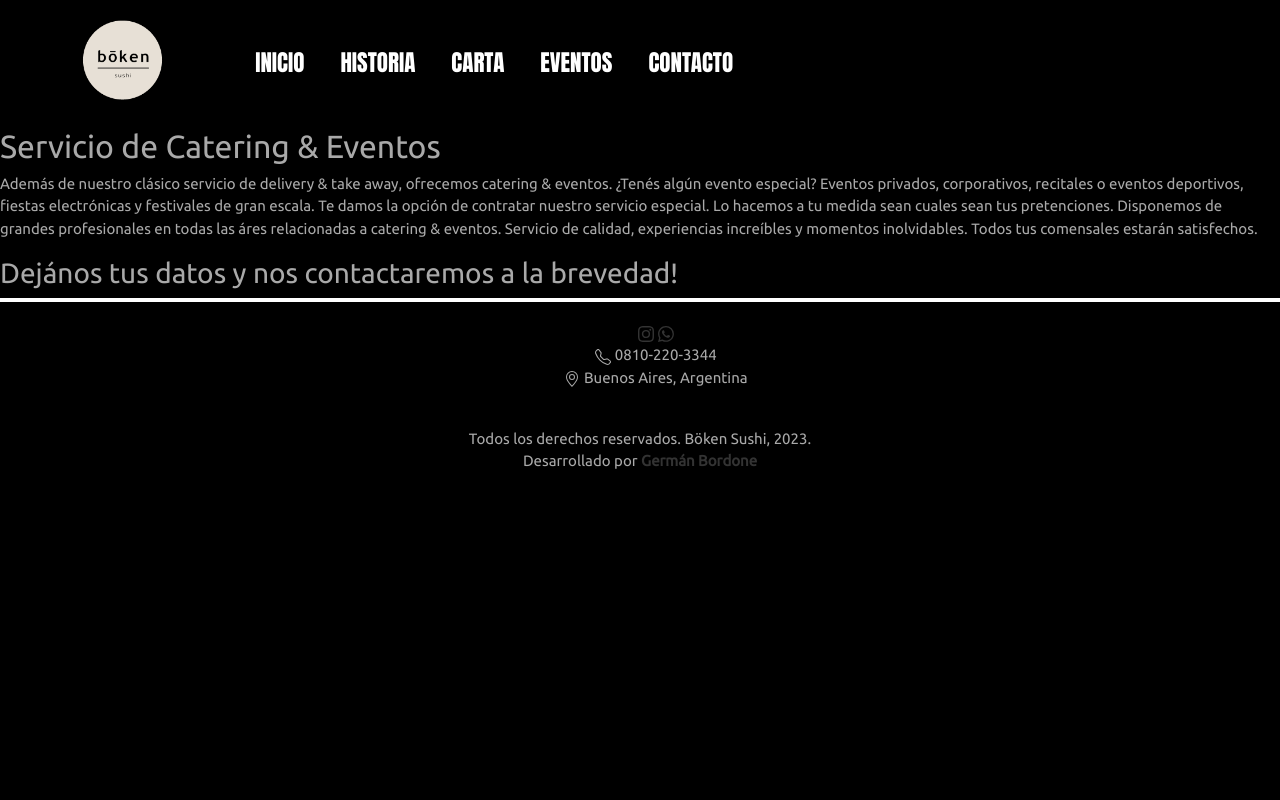
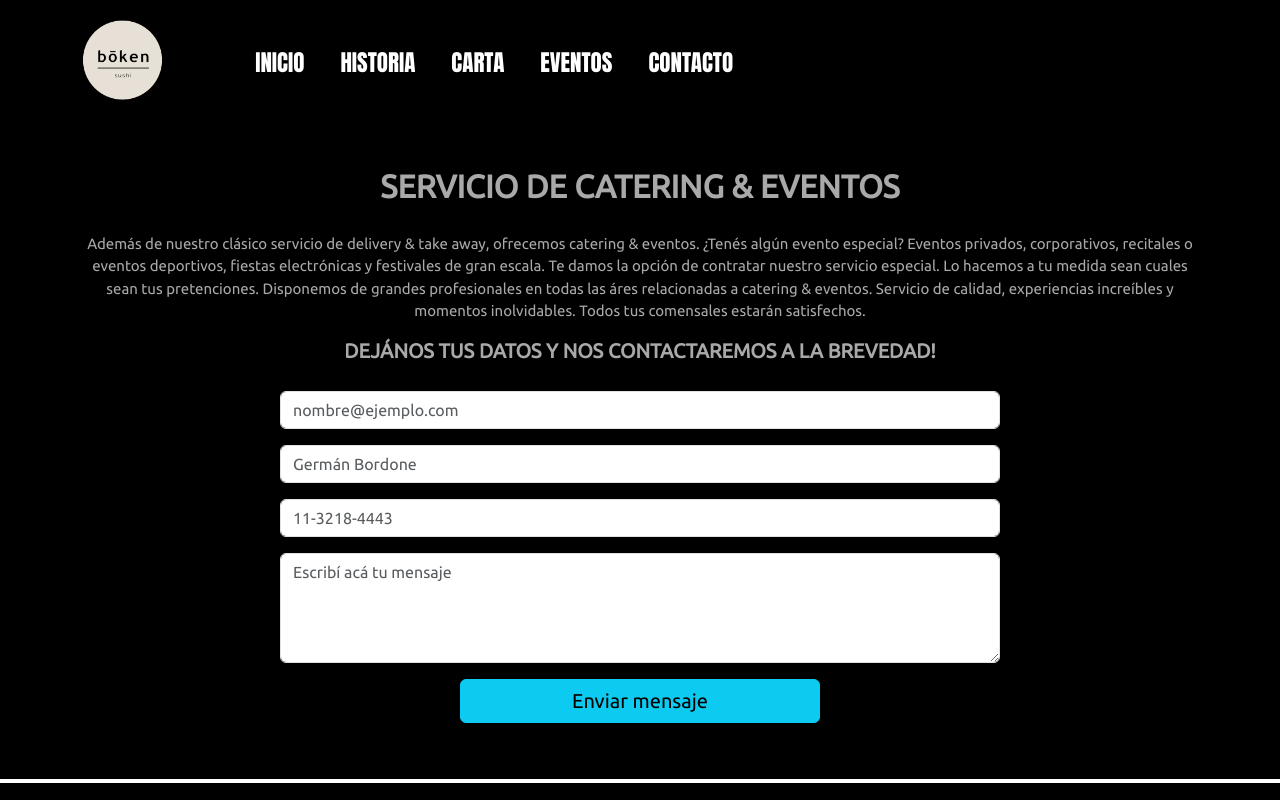
Before and after one commit to gerbordone/proyecto-coder, a plain HTML site: page html/eventos.html in a window 1280 px wide. Shown: the top 800 px of the page. Drawn offline with nearby package versions, Linux system fonts and the light colour scheme.

Commit message:
form eventos y mediaQ

```diff
--- a/html/eventos.html
+++ b/html/eventos.html
@@ -44,15 +44,40 @@
 
     <!-- H2, DESCRIPCIÓN Y H3 + FORM -->
     <main>
+        <div class="mainEventos">
             <h2>Servicio de Catering & Eventos</h2>
-        <p>Además de nuestro clásico servicio de delivery & take away, ofrecemos catering & eventos. ¿Tenés algún evento
-            especial? Eventos privados, corporativos, recitales o eventos deportivos, fiestas electrónicas y festivales
+            <p>Además de nuestro clásico servicio de delivery & take away, ofrecemos catering & eventos. ¿Tenés algún
+                evento
+                especial? Eventos privados, corporativos, recitales o eventos deportivos, fiestas electrónicas y
+                festivales
                 de gran escala. Te damos la opción de contratar nuestro servicio especial. Lo hacemos a tu medida sean
-            cuales sean tus pretenciones. Disponemos de grandes profesionales en todas las áres relacionadas a catering
+                cuales sean tus pretenciones. Disponemos de grandes profesionales en todas las áres relacionadas a
+                catering
                 & eventos. Servicio de calidad, experiencias increíbles y momentos inolvidables. Todos tus comensales
                 estarán satisfechos.</p>
             <h3>Dejános tus datos y nos contactaremos a la brevedad!</h3>
             <!-- FORMULARIO -->
+                <form class="containerForm" action="">
+                    <div class="mb-3 formEventos">
+                        <input type="email" class="form-control" id="email" placeholder="nombre@ejemplo.com" required>
+                    </div>
+                    <div class="mb-3 formEventos">
+                        <input type="nombre" class="form-control" id="nombre" placeholder="Germán Bordone" required>
+                    </div>
+                    <div class="mb-3 formEventos">
+                        <input type="tel" class="form-control" id="tel" placeholder="11-3218-4443" required>
+                    </div>
+                    <div class="mb-3 formEventos">
+                        <textarea class="form-control" id="texto" placeholder="Escribí acá tu mensaje" rows="4"
+                            required></textarea>
+                    </div>
+
+                    <div class="mb-3 botonEventos">
+                        <button type="button" class="btn btn-info w-100 fs-5">Enviar mensaje</button>
+                    </div>
+                </form>
+
+            </div>
     </main>
 
     <!-- FOOTER: REDES Y DERECHOS -->
--- /dev/null
+++ b/scss/_eventos.scss
@@ -0,0 +1,22 @@
+.mainEventos {
+    text-align: center;
+    padding: 40px;
+
+    h2 {
+        padding-bottom: 20px;
+        font-weight: 700;
+        text-transform: uppercase;
+    }
+
+    h3 {
+        padding-bottom: 20px;
+        font-weight: 700;
+        text-transform: uppercase;
+        font-size: 20px;
+    }
+
+    p {
+        padding-left: 40px;
+        padding-right: 40px;
+    }
+}
--- a/scss/_media.scss
+++ b/scss/_media.scss
@@ -1,3 +1,22 @@
+/* AJUSTANDO EL FORM DE EVENTOS EN VISTA ESCRITORIO */
+@media (min-width: 768px) {
+
+    .containerForm {
+        display: flex;
+        flex-direction: column;
+        align-items: center;
+    }
+
+    .formEventos {
+        width: 60%
+    }
+
+    .botonEventos {
+        width: 30%;
+    }
+}
+
+/* ACOMODANDO A VISTA TABLET */
 @media (max-width: 768px) {
 
     /* ACOMODANDO MENÚ HAMBURGUESA HACIA LA IZQUIERDA CON FLEX */
--- a/scss/estilo.scss
+++ b/scss/estilo.scss
@@ -1 +1 @@
-@import "fuentes", "variables", "general", "header", "mainIndex", "mainHistoria", "footer", "media"
+@import "fuentes", "variables", "general", "header", "index", "historia", "eventos", "footer", "media"
```
Also changed, not shown: css/estilo.css, html/historia.html (indentation only), scss/_historia.scss (renamed from scss/_mainHistoria.scss), scss/_index.scss (renamed from scss/_mainIndex.scss), 1 other file. Lines whose indentation alone changed are shown as unchanged.
